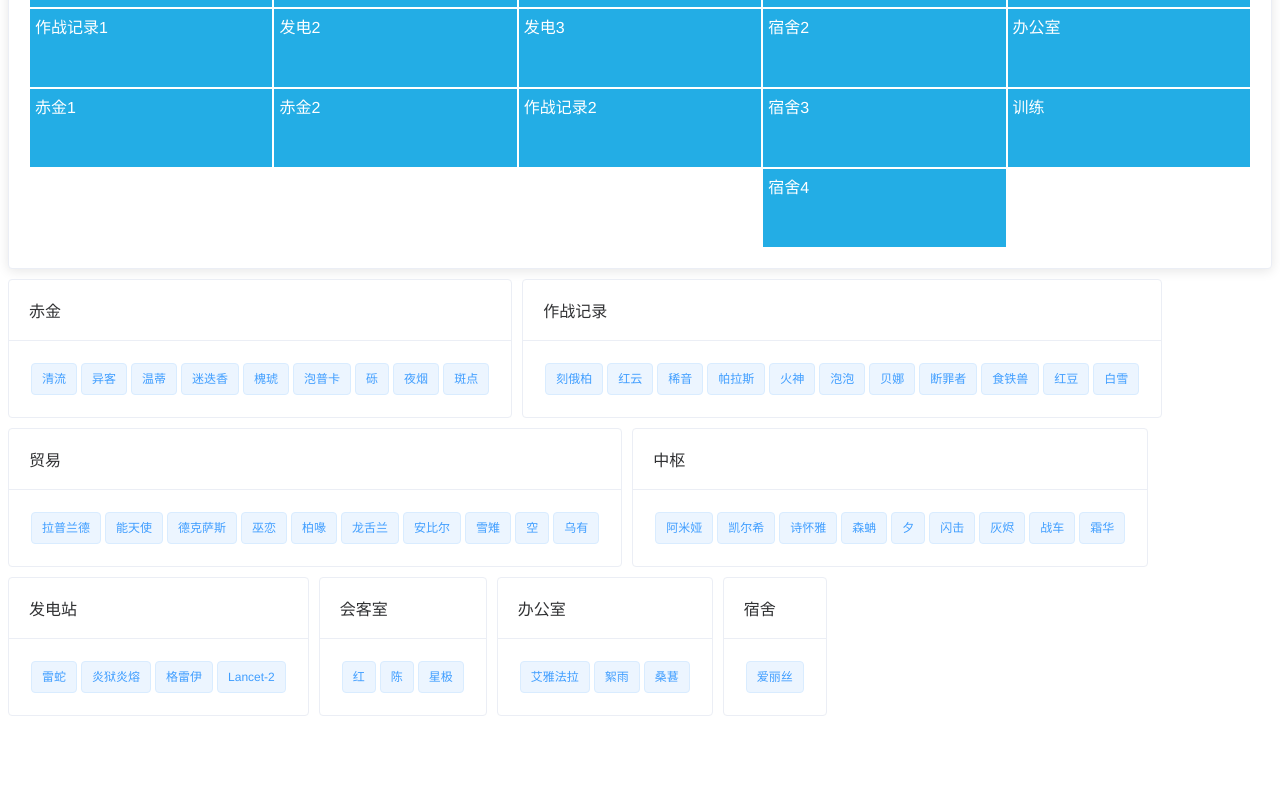
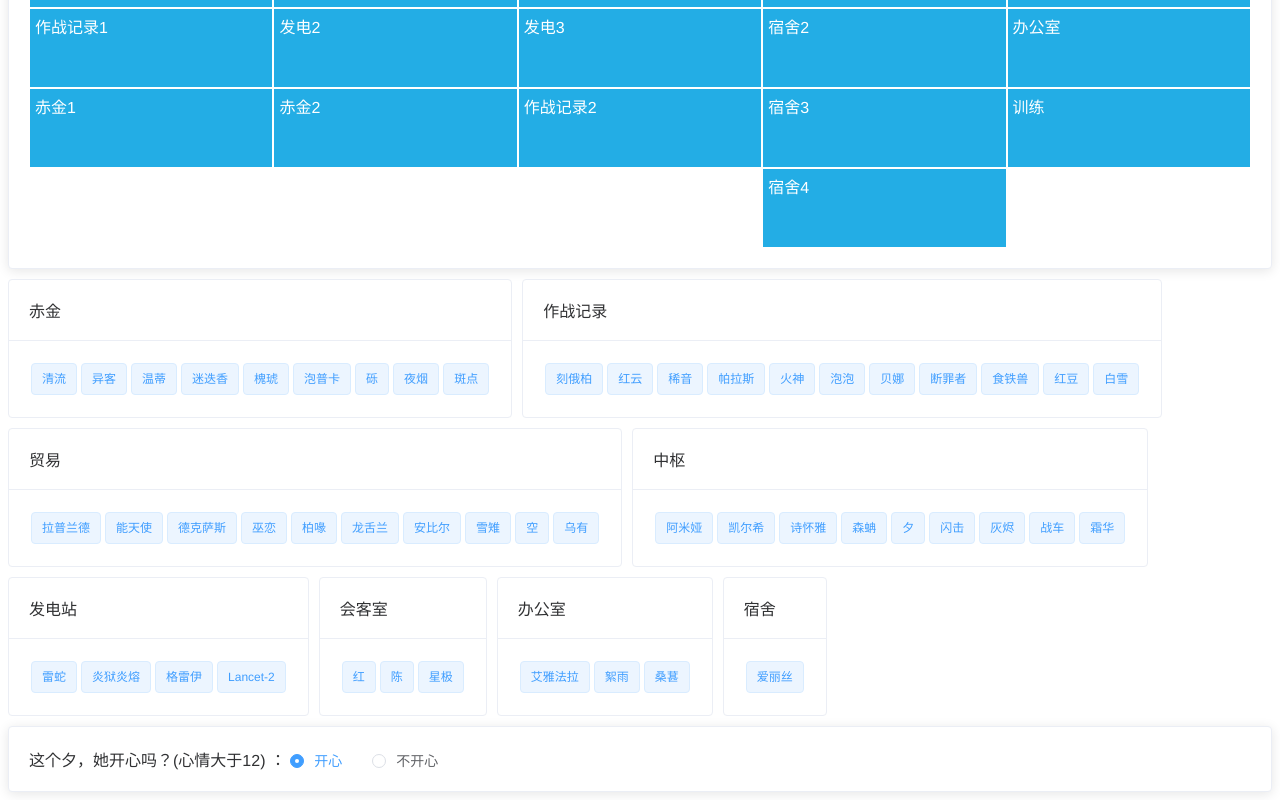
Before and after one commit to KazeLiu/MyInfrastructure, a Vue app: page / in a window 1280 px wide. Shown: the part 201-1001 px from the top of the page. Before the commit the page ends 925 px from the top, so only its background shows below. Built offline with nearby package versions, Linux system fonts and the light colour scheme.

Commit message:
添加细节

```diff
--- a/src/assets/staticData.js
+++ b/src/assets/staticData.js
@@ -39,9 +39,9 @@ export let peoples = [
   {
     name: '夕',
     type: '中枢',
-    friend: ['雪雉', '空', '乌有', '安比尔', '桑葚', '迷迭香', '槐琥', '泡普卡', '爱丽丝', '絮雨'],
+    friend: ['雪雉', '空|安比尔', '乌有', '桑葚', '迷迭香', '槐琥', '泡普卡', '爱丽丝', '絮雨'],
     happy: ['迷迭香', '槐琥', '泡普卡', '爱丽丝', '絮雨'],
-    unhappy: ['雪雉', '空', '乌有', '安比尔', '桑葚']
+    unhappy: ['雪雉', '空|安比尔', '乌有', '桑葚']
   },
   {name: '闪击', type: '中枢'},
   {name: '灰烬', type: '中枢'},
--- a/src/view/index.vue
+++ b/src/view/index.vue
@@ -42,6 +42,14 @@
         </draggable>
       </el-card>
     </div>
+    <el-card class="other">
+      <div>这个夕，她开心吗？(心情大于12) ：
+        <el-radio-group v-model="other.xiHappyIng">
+          <el-radio :label="true">开心</el-radio>
+          <el-radio :label="false">不开心</el-radio>
+        </el-radio-group>
+      </div>
+    </el-card>
   </div>
 </template>
 
@@ -64,7 +72,10 @@ export default {
       // 已选名单
       chosenList: {},
       // 线条对象
-      lines: []
+      lines: [],
+      other: {
+        xiHappyIng: true
+      }
     }
   },
   mounted() {
@@ -107,14 +118,23 @@ export default {
      * @param name 干员名称
      */
     recommendation(name) {
+      // 清空线条
+      this.lines.map(line => {
+        line.remove()
+      })
       // 该干员所处的位置
       let ele = document.querySelector(`.people-tag[data-name='${name}']`).parentElement;
       // 获取应该和他一起上班的
       let self = this.peopleList.find(x => x.name == name)
       let friend = self.friend;
-      this.lines.map(line => {
-        line.remove()
-      })
+      // 特定人物
+      if (name == "夕") {
+        if (this.other.xiHappyIng) {
+          friend = self.happy
+        } else {
+          friend = self.unhappy
+        }
+      }
       if (friend) {
         this.lines = [];
         friend.forEach(friendName => {
@@ -134,7 +154,7 @@ export default {
             dash: {animation: true},
             startSocket: 'top',
             color: "red",
-            middleLabel: `请放置于${friendSelf.type}`,
+            middleLabel: friendSelf.type,
             size: 2,
           }));
         })
@@ -215,4 +235,8 @@ export default {
   user-select: none;
   margin: 2px;
 }
+
+.other {
+  margin-top: 10px;
+}
 </style>
```
